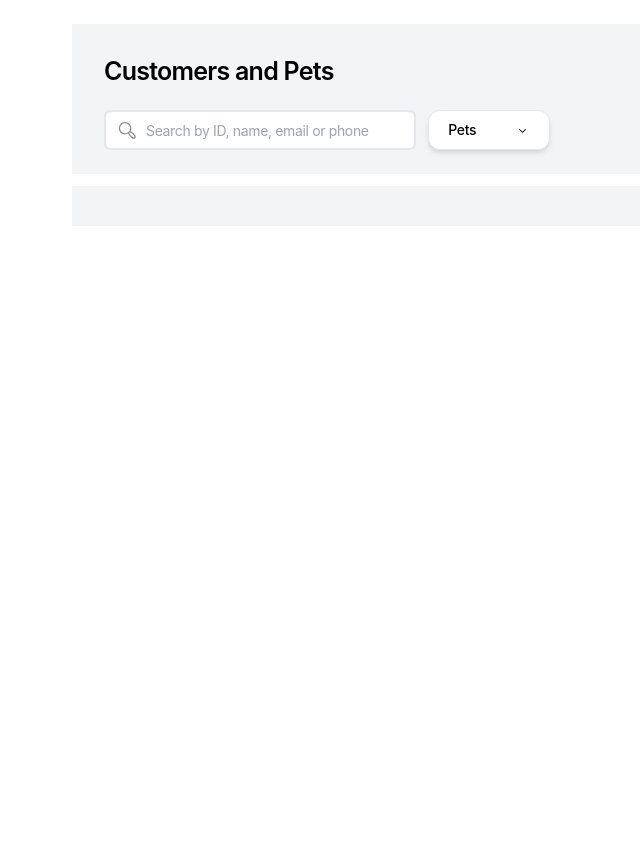
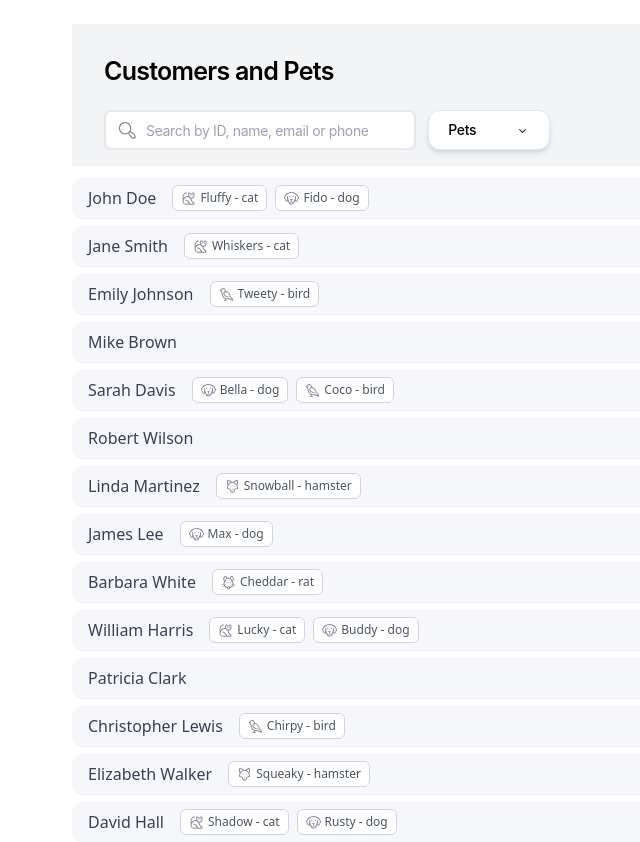
Before and after one commit to xanderrybalov/customers-and-pets, a Next.js app: page / in a window 1280 px wide. Shown: the whole page, without its empty margins (149-789 px from the left). Before the commit the page ends 800 px from the top, so only its background shows below. Built offline with nearby package versions, Linux system fonts and the light colour scheme.

Commit message:
feat: added customersList

```diff
--- /dev/null
+++ b/src/app/components/CustomerList.tsx
@@ -0,0 +1,57 @@
+'use client';
+
+import React from 'react';
+import SpeciesIcon from './SpeciesIcon';
+
+type Pet = {
+  id: string;
+  name: string;
+  species: string;
+};
+
+type Customer = {
+  id: string;
+  name: string;
+  email: string;
+  phone: string;
+  pets: Pet[];
+};
+
+type CustomerListProps = {
+  customers: Customer[];
+};
+
+const CustomerList: React.FC<CustomerListProps> = ({ customers }) => {
+  return (
+    <div className="flex flex-col gap-2 items-center">
+      {customers.length === 0 ? (
+        <p className="text-gray-500 text-sm">No customers found.</p>
+      ) : (
+        customers.map((customer) => (
+          <div
+            key={customer.id}
+            className="w-[838px] h-[40px] bg-[#F5F7FA] rounded-xl flex items-center px-4 shadow-sm"
+          >
+            <span className="font-medium text-gray-700">{customer.name}</span>
+
+            {customer.pets.length > 0 && (
+              <div className="ml-4 flex gap-2">
+                {customer.pets.map((pet) => (
+                  <span
+                    key={pet.id}
+                    className="text-xs text-gray-600 px-2 py-1 bg-white rounded-md border border-gray-300 flex items-center gap-1"
+                  >
+                    <SpeciesIcon species={pet.species} fillColor="#838993" />
+                    {pet.name} - {pet.species}
+                  </span>
+                ))}
+              </div>
+            )}
+          </div>
+        ))
+      )}
+    </div>
+  );
+};
+
+export default CustomerList;
--- a/src/app/components/CustomersPage.tsx
+++ b/src/app/components/CustomersPage.tsx
@@ -3,6 +3,7 @@
 import { useState, useEffect } from 'react';
 import { SearchInput } from './SearchInput';
 import FilterWindow from './FilterWindow';
+import CustomersList from './CustomerList';
 
 const fetchCustomers = async (searchText = '', species: string[] = []) => {
   let url = '/api/customers';
@@ -54,7 +55,7 @@ const CustomersPage = () => {
           </div>
         </div>
       </div>
-      <div className="w-[838px] h-[40px] bg-gray-100 p-4 flex flex-col"></div>
+      <CustomersList customers={customers} />
     </div>
   );
 };
--- a/src/app/components/FilterWindow.tsx
+++ b/src/app/components/FilterWindow.tsx
@@ -68,8 +68,8 @@ const FilterWindow: React.FC<FilterWindowProps> = ({
           <path
             d="M4.18179 6.18181C4.35753 6.00608 4.64245 6.00608 4.81819 6.18181L7.49999 8.86362L10.1818 6.18181C10.3575 6.00608 10.6424 6.00608 10.8182 6.18181C10.9939 6.35755 10.9939 6.64247 10.8182 6.81821L7.81819 9.81821C7.73379 9.9026 7.61934 9.95001 7.49999 9.95001C7.38064 9.95001 7.26618 9.9026 7.18179 9.81821L4.18179 6.81821C4.00605 6.64247 4.00605 6.35755 4.18179 6.18181Z"
             fill="currentColor"
-            fill-rule="evenodd"
-            clip-rule="evenodd"
+            fillRule="evenodd"
+            clipRule="evenodd"
           ></path>
         </svg>
       </button>
```
Also changed, not shown: src/app/components/SpeciesIcon.tsx (+13 -6 lines).
